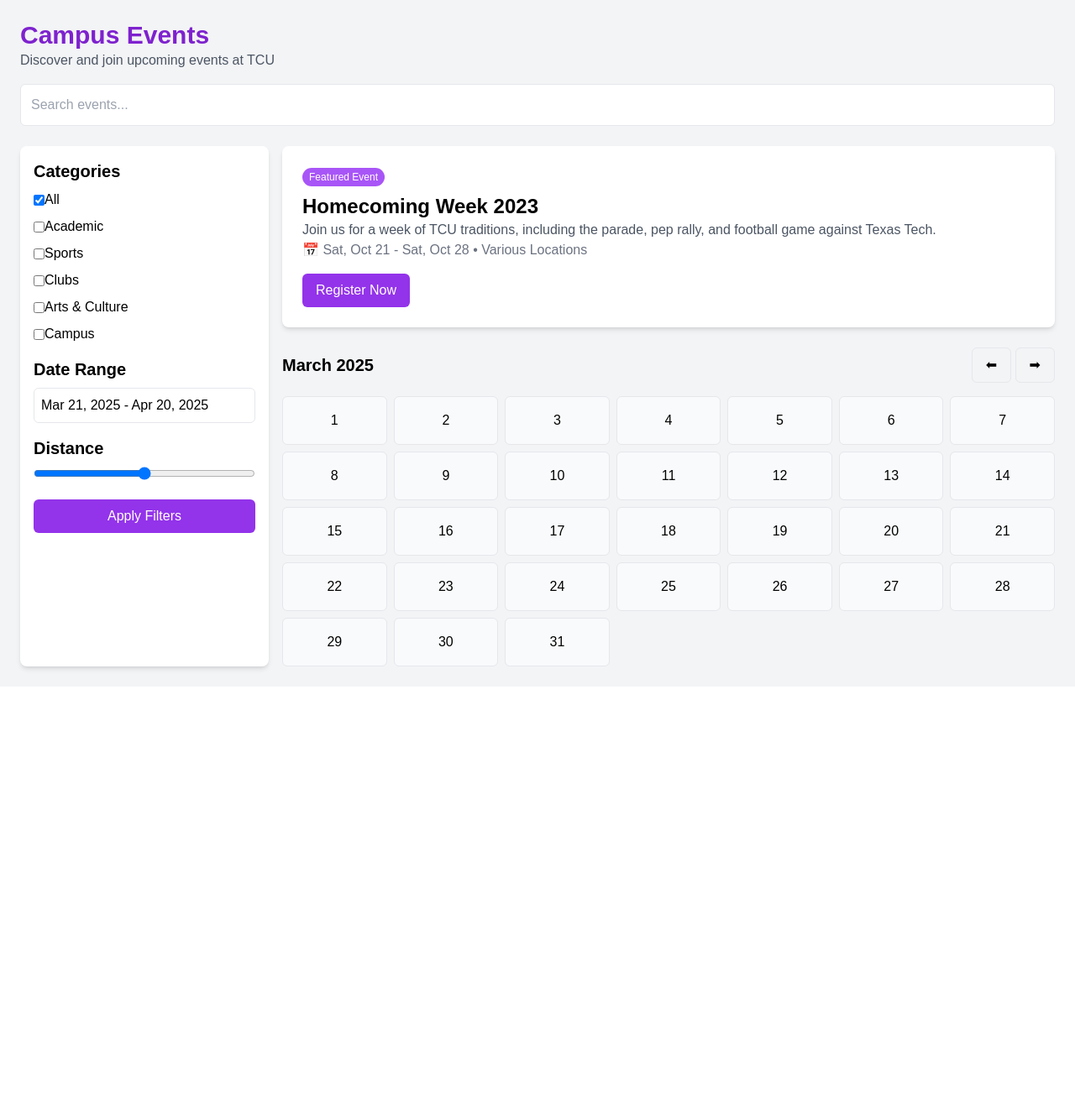
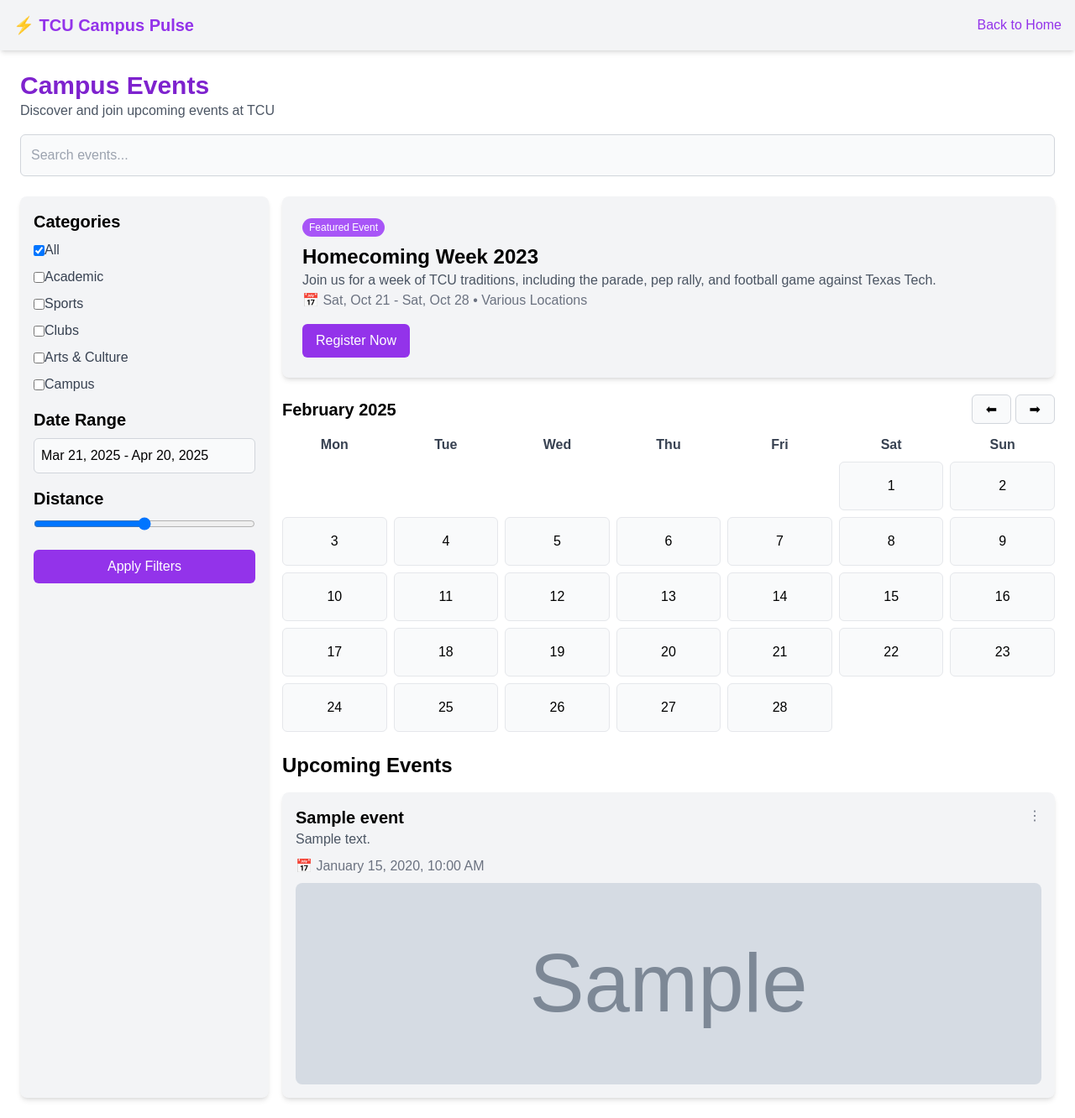
Before and after one commit to KewnsR/TCUCampusPulse, a PHP site: page /events.php?month=2&year=2025 in a window 1280 px wide. Shown: the whole page at 84% size. Before the commit the page ends 803 px from the top, so only its background shows below. Run offline with PHP 8.4, Linux system fonts and the light colour scheme; tables that the repository leaves empty or names only in its code hold one stand-in row (values such as "Sample post"); grey boxes marked "Sample" are stand-in pictures; style sheets or scripts are compiled from the project's sources; some libraries are stand-ins or nearby versions.

Commit message:
EVENTS AND CREATE EVENTS

```diff
--- a/php/events.php
+++ b/php/events.php
@@ -1,41 +1,98 @@
 <?php
 session_start();
 require_once 'config.php'; // Ensure database connection
+
+// Handle delete action
+if (isset($_GET['action']) && $_GET['action'] === 'delete' && isset($_GET['id'])) {
+    $eventId = (int)$_GET['id'];
+    $deleteQuery = $conn->prepare("DELETE FROM events WHERE id = ?");
+    $deleteQuery->bind_param("i", $eventId);
+    if ($deleteQuery->execute()) {
+        echo "<script>alert('Event deleted successfully!'); window.location.href='events.php';</script>";
+    } else {
+        echo "<script>alert('Failed to delete event.');</script>";
+    }
+}
+
+// Handle edit action (redirect to edit page)
+if (isset($_GET['action']) && $_GET['action'] === 'edit' && isset($_GET['id'])) {
+    $eventId = (int)$_GET['id'];
+    header("Location: edit_event.php?id=$eventId");
+    exit();
+}
+
+// Fetch events from the database
+$query = $conn->query("SELECT * FROM events ORDER BY event_date ASC");
+
+// Get the current month and year or use query parameters
+$month = isset($_GET['month']) ? (int)$_GET['month'] : date('m');
+$year = isset($_GET['year']) ? (int)$_GET['year'] : date('Y');
+
+// Calculate the first and last days of the month
+$firstDayOfMonth = mktime(0, 0, 0, $month, 1, $year);
+$daysInMonth = date('t', $firstDayOfMonth);
+$startDayOfWeek = date('w', $firstDayOfMonth);
+
+// Adjust for Sunday as the first day of the week
+$startDayOfWeek = $startDayOfWeek == 0 ? 6 : $startDayOfWeek - 1;
+
+// Previous and next month navigation
+$prevMonth = $month - 1;
+$prevYear = $year;
+if ($prevMonth < 1) {
+    $prevMonth = 12;
+    $prevYear--;
+}
+
+$nextMonth = $month + 1;
+$nextYear = $year;
+if ($nextMonth > 12) {
+    $nextMonth = 1;
+    $nextYear++;
+}
+
 ?>
 <!DOCTYPE html>
 <html lang="en">
 <head>
     <meta charset="UTF-8">
     <meta name="viewport" content="width=device-width, initial-scale=1.0">
-    <title>Campus Events</title>
+    <title>Events - TCU Campus Pulse</title>
+    <link rel="icon" type="image/png" href="../images/iconlogo.png">
     <script src="https://cdn.tailwindcss.com"></script>
     <link rel="stylesheet" href="../styles/styles.css">
 </head>
-<body class="bg-gray-100 dark:bg-gray-900 dark:text-white">
+<body class="bg-white text-black">
+    <!-- Navbar -->
+    <header class="bg-gray-100 shadow-md p-4 flex justify-between items-center">
+        <div class="text-xl font-bold text-purple-600">⚡ TCU Campus Pulse</div>
+        <a href="index.php" class="text-purple-600 hover:underline">Back to Home</a>
+    </header>
+
     <div class="container mx-auto p-6">
-        <h1 class="text-3xl font-bold text-purple-700 dark:text-purple-400">Campus Events</h1>
-        <p class="text-gray-600 dark:text-gray-300">Discover and join upcoming events at TCU</p>
+        <h1 class="text-3xl font-bold text-purple-700">Campus Events</h1>
+        <p class="text-gray-600">Discover and join upcoming events at TCU</p>
 
         <!-- Search Bar -->
-        <input type="text" placeholder="Search events..." class="w-full p-3 border rounded-md mt-4 dark:bg-gray-700 dark:border-gray-600 dark:text-white">
+        <input type="text" placeholder="Search events..." class="w-full p-3 border rounded-md mt-4 bg-gray-50 border-gray-300 text-black">
 
         <div class="grid grid-cols-4 gap-4 mt-6">
             <!-- Filters -->
-            <aside class="col-span-1 bg-white dark:bg-gray-800 p-4 rounded-lg shadow-md">
-                <h2 class="text-xl font-bold dark:text-white">Categories</h2>
+            <aside class="col-span-1 bg-gray-100 p-4 rounded-lg shadow-md">
+                <h2 class="text-xl font-bold">Categories</h2>
                 <div class="space-y-2 mt-2">
-                    <label class="flex items-center dark:text-gray-300"><input type="checkbox" checked> All</label>
-                    <label class="flex items-center dark:text-gray-300"><input type="checkbox"> Academic</label>
-                    <label class="flex items-center dark:text-gray-300"><input type="checkbox"> Sports</label>
-                    <label class="flex items-center dark:text-gray-300"><input type="checkbox"> Clubs</label>
-                    <label class="flex items-center dark:text-gray-300"><input type="checkbox"> Arts & Culture</label>
-                    <label class="flex items-center dark:text-gray-300"><input type="checkbox"> Campus</label>
+                    <label class="flex items-center text-gray-700"><input type="checkbox" checked> All</label>
+                    <label class="flex items-center text-gray-700"><input type="checkbox"> Academic</label>
+                    <label class="flex items-center text-gray-700"><input type="checkbox"> Sports</label>
+                    <label class="flex items-center text-gray-700"><input type="checkbox"> Clubs</label>
+                    <label class="flex items-center text-gray-700"><input type="checkbox"> Arts & Culture</label>
+                    <label class="flex items-center text-gray-700"><input type="checkbox"> Campus</label>
                 </div>
 
-                <h2 class="text-xl font-bold mt-4 dark:text-white">Date Range</h2>
-                <input type="text" class="w-full border p-2 rounded-md mt-2 dark:bg-gray-700 dark:border-gray-600 dark:text-white" value="Mar 21, 2025 - Apr 20, 2025">
+                <h2 class="text-xl font-bold mt-4">Date Range</h2>
+                <input type="text" class="w-full border p-2 rounded-md mt-2 bg-gray-50 border-gray-300 text-black" value="Mar 21, 2025 - Apr 20, 2025">
 
-                <h2 class="text-xl font-bold mt-4 dark:text-white">Distance</h2>
+                <h2 class="text-xl font-bold mt-4">Distance</h2>
                 <input type="range" min="0" max="50" class="w-full mt-2">
 
                 <button class="w-full bg-purple-600 text-white p-2 rounded-md mt-4">Apply Filters</button>
@@ -43,29 +100,68 @@ require_once 'config.php'; // Ensure database connection
 
             <!-- Main Events Section -->
             <section class="col-span-3">
-                <div class="bg-white dark:bg-gray-800 p-6 rounded-lg shadow-md">
+                <div class="bg-gray-100 p-6 rounded-lg shadow-md">
                     <span class="bg-purple-500 text-white px-2 py-1 rounded-full text-xs">Featured Event</span>
-                    <h2 class="text-2xl font-bold mt-2 dark:text-white">Homecoming Week 2023</h2>
-                    <p class="text-gray-600 dark:text-gray-300">Join us for a week of TCU traditions, including the parade, pep rally, and football game against Texas Tech.</p>
-                    <p class="text-gray-500 dark:text-gray-400">📅 Sat, Oct 21 - Sat, Oct 28 • Various Locations</p>
+                    <h2 class="text-2xl font-bold mt-2">Homecoming Week 2023</h2>
+                    <p class="text-gray-600">Join us for a week of TCU traditions, including the parade, pep rally, and football game against Texas Tech.</p>
+                    <p class="text-gray-500">📅 Sat, Oct 21 - Sat, Oct 28 • Various Locations</p>
                     <button class="bg-purple-600 text-white px-4 py-2 rounded-md mt-4">Register Now</button>
                 </div>
 
                 <!-- Calendar View -->
                 <div class="flex justify-between items-center mt-6">
-                    <h2 class="text-xl font-bold dark:text-white">March 2025</h2>
+                    <h2 class="text-xl font-bold"><?php echo date('F Y', $firstDayOfMonth); ?></h2>
                     <div>
-                        <button class="px-4 py-2 border rounded-md dark:bg-gray-700 dark:border-gray-600 dark:text-white">⬅</button>
-                        <button class="px-4 py-2 border rounded-md dark:bg-gray-700 dark:border-gray-600 dark:text-white">➡</button>
+                        <a href="?month=<?php echo $prevMonth; ?>&year=<?php echo $prevYear; ?>" class="px-4 py-2 border rounded-md bg-gray-50 border-gray-300 text-black">⬅</a>
+                        <a href="?month=<?php echo $nextMonth; ?>&year=<?php echo $nextYear; ?>" class="px-4 py-2 border rounded-md bg-gray-50 border-gray-300 text-black">➡</a>
                     </div>
                 </div>
-                <div class="grid grid-cols-7 gap-2 mt-4">
+                <div class="grid grid-cols-7 gap-2 mt-4 text-center">
+                    <!-- Days of the week -->
                     <?php
-                    $days = range(1, 31);
-                    foreach ($days as $day) {
-                        echo "<div class='p-4 border rounded-md text-center bg-gray-50 dark:bg-gray-700 dark:text-white'>$day</div>";
+                    $daysOfWeek = ['Mon', 'Tue', 'Wed', 'Thu', 'Fri', 'Sat', 'Sun'];
+                    foreach ($daysOfWeek as $day) {
+                        echo "<div class='font-bold text-gray-700'>$day</div>";
+                    }
+
+                    // Empty cells for days before the first day of the month
+                    for ($i = 0; $i < $startDayOfWeek; $i++) {
+                        echo "<div class='p-4'></div>";
+                    }
+
+                    // Calendar days
+                    for ($day = 1; $day <= $daysInMonth; $day++) {
+                        echo "<div class='p-4 border rounded-md bg-gray-50 text-black'>$day</div>";
                     }
                     ?>
+                </div>
+                <div class="space-y-4 mt-6">
+                    <h1 class="text-2xl font-bold mb-4">Upcoming Events</h1>
+                    <?php if ($query->num_rows > 0): ?>
+                        <?php while ($event = $query->fetch_assoc()): ?>
+                            <div class="bg-gray-100 p-4 rounded-lg shadow-md relative">
+                                <h2 class="text-xl font-semibold"><?php echo htmlspecialchars($event['event_name']); ?></h2>
+                                <p class="text-gray-600"><?php echo htmlspecialchars($event['event_description']); ?></p>
+                                <p class="text-gray-500 mt-2">📅 <?php echo date("F j, Y, g:i A", strtotime($event['event_date'])); ?></p>
+                                <?php if (!empty($event['event_image'])): ?>
+                                    <img src="../uploads/<?php echo htmlspecialchars($event['event_image']); ?>" class="mt-2 rounded-lg w-full max-h-60 object-cover">
+                                <?php endif; ?>
+
+                                <!-- Three-dots settings menu -->
+                                <div class="absolute top-4 right-4">
+                                    <button class="relative focus:outline-none group">
+                                        <span class="text-gray-500 hover:text-gray-700">⋮</span>
+                                        <div class="hidden group-focus:block absolute right-0 mt-2 w-32 bg-white border rounded-lg shadow-lg">
+                                            <a href="?action=edit&id=<?php echo $event['id']; ?>" class="block px-4 py-2 text-sm text-gray-700 hover:bg-gray-100">Edit</a>
+                                            <a href="?action=delete&id=<?php echo $event['id']; ?>" class="block px-4 py-2 text-sm text-red-600 hover:bg-gray-100" onclick="return confirm('Are you sure you want to delete this event?');">Delete</a>
+                                        </div>
+                                    </button>
+                                </div>
+                            </div>
+                        <?php endwhile; ?>
+                    <?php else: ?>
+                        <p class="text-center text-gray-500">No events available.</p>
+                    <?php endif; ?>
                 </div>
             </section>
         </div>
```
Also changed, not shown: php/create_event.php (added, +49 -0 lines).
